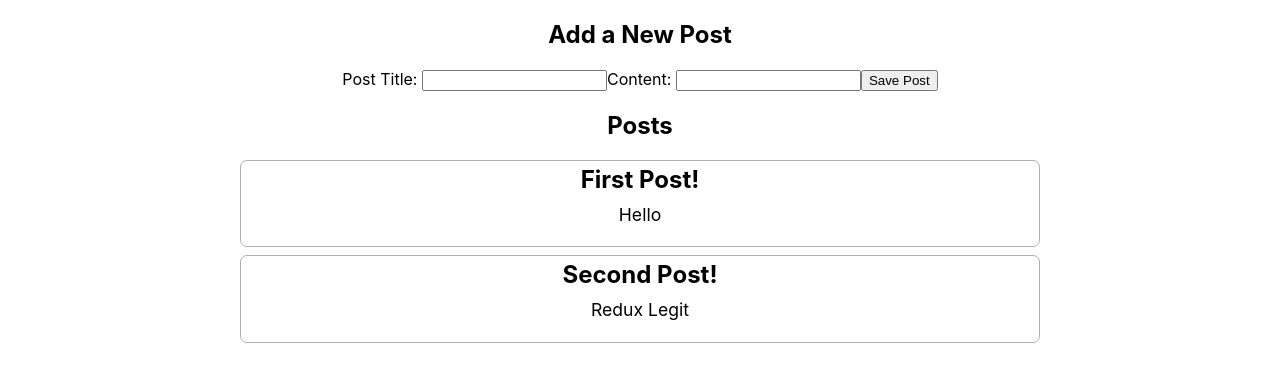
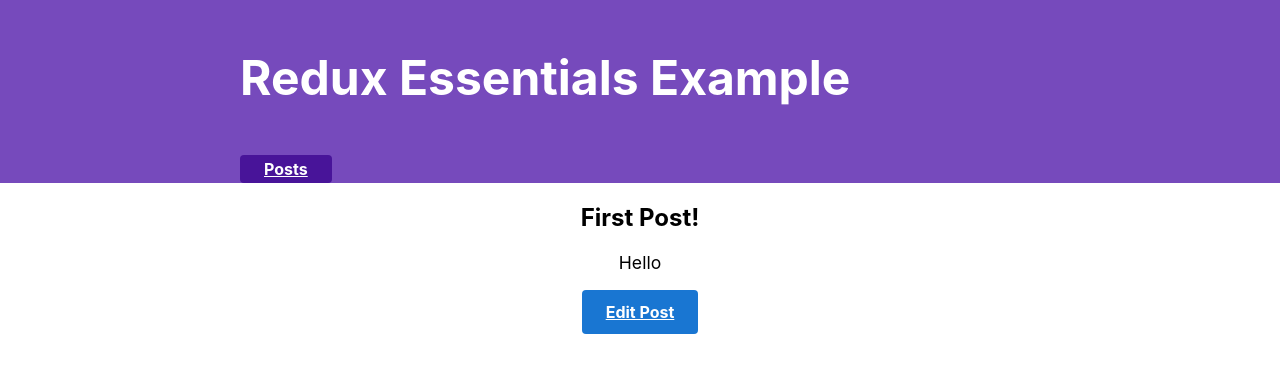
Before and after one commit to David-Myeonghan/ReduxToolkit, a React (Create React App) app: page /posts/1 in a window 1280 px wide. Before the commit this address led to /. Shown: the top 382 px of the page. Built offline with nearby package versions, Linux system fonts and the light colour scheme.

Commit message:
edit pst and prepare reducer

```diff
--- a/src/App.js
+++ b/src/App.js
@@ -5,14 +5,15 @@
     Route,
     Redirect,
 } from 'react-router-dom';
-// import { Navbar } from './app/Navbar';
+import { Navbar } from './app/Navbar';
 import { AddPostForm } from './features/posts/AddPostForm';
 import { PostsList } from './features/posts/PostsList';
+import { SinglePostPage } from './features/posts/SinglePostPage';
 
 function App() {
     return (
         <Router>
-            {/* <Navbar /> */}
+            <Navbar />
             <div className="App">
                 <Switch>
                     <Route
@@ -25,6 +26,11 @@
                             </>
                         )}
                     />
+                    <Route
+                        exact
+                        path="/posts/:postId"
+                        component={SinglePostPage}
+                    />
                     <Redirect to="/" />
                 </Switch>
             </div>
--- /dev/null
+++ b/src/app/Navbar.js
@@ -0,0 +1,19 @@
+import React from 'react';
+
+import { Link } from 'react-router-dom';
+
+export const Navbar = () => {
+    return (
+        <nav>
+            <section>
+                <h1>Redux Essentials Example</h1>
+
+                <div className="navContent">
+                    <div className="navLinks">
+                        <Link to="/">Posts</Link>
+                    </div>
+                </div>
+            </section>
+        </nav>
+    );
+};
--- a/src/app/store.js
+++ b/src/app/store.js
@@ -1,5 +1,6 @@
 import { configureStore } from '@reduxjs/toolkit';
-import postsReducer from '../features/posts/postSlice';
+
+import postsReducer from '../features/posts/postsSlice';
 
 export default configureStore({
     reducer: {
--- a/src/features/posts/AddPostForm.js
+++ b/src/features/posts/AddPostForm.js
@@ -1,30 +1,29 @@
 import React, { useState } from 'react';
+
 import { useDispatch } from 'react-redux';
 import { nanoid } from '@reduxjs/toolkit';
-import { postAdded } from './postSlice';
 
-const AddPostForm = () => {
+import { postAdded } from './postsSlice';
+
+export const AddPostForm = () => {
     const [title, setTitle] = useState('');
     const [content, setContent] = useState('');
 
     const dispatch = useDispatch();
 
     const onTitleChanged = (e) => setTitle(e.target.value);
-    const onContentChanged = (e) => setTitle(e.target.value);
+    const onContentChanged = (e) => setContent(e.target.value);
     const onSavePostClicked = () => {
         if (title && content) {
-            dispatch(postAdded({ id: nanoid(), title, content }));
+            dispatch(postAdded(title, content));
         }
-
-        setTitle('');
-        setContent('');
     };
 
     return (
         <section>
             <h2>Add a New Post</h2>
             <form>
-                <label htmlFor="postTitle">Post Title: </label>
+                <label htmlFor="postTitle">Post Title:</label>
                 <input
                     type="text"
                     id="postTitle"
@@ -32,19 +31,17 @@
                     value={title}
                     onChange={onTitleChanged}
                 />
-                <label htmlFor="postContent">Content: </label>
-                <input
+                <label htmlFor="postContent">Content:</label>
+                <textarea
                     id="postContent"
                     name="postContent"
                     value={content}
                     onChange={onContentChanged}
                 />
-                <button type="button" onClick={onSavePostClicked}>
+                <button onClick={onSavePostClicked} type="button">
                     Save Post
                 </button>
             </form>
         </section>
     );
 };
-
-export { AddPostForm };
--- a/src/features/posts/PostsList.js
+++ b/src/features/posts/PostsList.js
@@ -1,5 +1,6 @@
 import React from 'react';
 import { useSelector } from 'react-redux';
+import { Link } from 'react-router-dom';
 
 export const PostsList = () => {
     const posts = useSelector((state) => state.posts);
@@ -8,6 +9,9 @@
         <article className="post-excerpt" key={post.id}>
             <h3>{post.title}</h3>
             <p className="post-content">{post.content.substring(0, 100)}</p>
+            <Link to={`/posts/${post.id}`} className="button muted-button">
+                View Post
+            </Link>
         </article>
     ));
 
--- /dev/null
+++ b/src/features/posts/SinglePostPage.js
@@ -0,0 +1,33 @@
+import React from 'react';
+import { useSelector } from 'react-redux';
+import { Link } from 'react-router-dom';
+
+export const SinglePostPage = ({ match }) => {
+    const { postId } = match.params;
+
+    console.log(match);
+
+    const post = useSelector((state) =>
+        state.posts.find((post) => post.id === postId)
+    );
+
+    if (!post) {
+        return (
+            <section>
+                <h2>Post not found!</h2>
+            </section>
+        );
+    }
+
+    return (
+        <section>
+            <article className="posts">
+                <h2>{post.title}</h2>
+                <p className="post-content">{post.content}</p>
+                <Link to={`/editPost/${post.id}`} className="button">
+                    Edit Post
+                </Link>
+            </article>
+        </section>
+    );
+};
--- a/src/features/posts/postSlice.js
+++ /dev/null
@@ -1,20 +0,0 @@
-import { createSlice } from '@reduxjs/toolkit';
-
-const initialState = [
-    { id: '1', title: 'First Post!', content: 'Hello' },
-    { id: '2', title: 'Second Post!', content: 'Redux Legit' },
-];
-
-const postsSlice = createSlice({
-    name: 'posts',
-    initialState,
-    reducer: {
-        postAdded(state, action) {
-            state.push(action.payload);
-        },
-    },
-});
-
-export const { postAdded } = postsSlice.actions; //exporting 'action creator function'
-
-export default postsSlice.reducer;
--- /dev/null
+++ b/src/features/posts/postsSlice.js
@@ -0,0 +1,42 @@
+import { createSlice, nanoid } from '@reduxjs/toolkit';
+
+const initialState = [
+    { id: '1', title: 'First Post!', content: 'Hello' },
+    { id: '2', title: 'Second Post!', content: 'Redux Legit' },
+];
+
+const postsSlice = createSlice({
+    name: 'posts',
+    initialState,
+    reducers: {
+        postAdded: {
+            reducer(state, action) {
+                state.push(action.payload);
+            },
+            // prepare callback: decide what values go into the action obj.
+            // shold return an obj with the payload field inside.
+            prepare(title, content) {
+                return {
+                    payload: {
+                        id: nanoid(),
+                        title: title,
+                        content: content,
+                    },
+                };
+            },
+        },
+        postUpdated(state, action) {
+            const { id, title, content } = action.payload;
+            const existingPost = state.find((post) => post.id === id);
+
+            if (existingPost) {
+                existingPost.title = title;
+                existingPost.content = content;
+            }
+        },
+    },
+});
+
+export const { postAdded, postUpdated } = postsSlice.actions; //exporting 'action creator function'
+
+export default postsSlice.reducer;
```
Also changed, not shown: src/features/posts/EditPostForm.js (added, +56 -0 lines).
